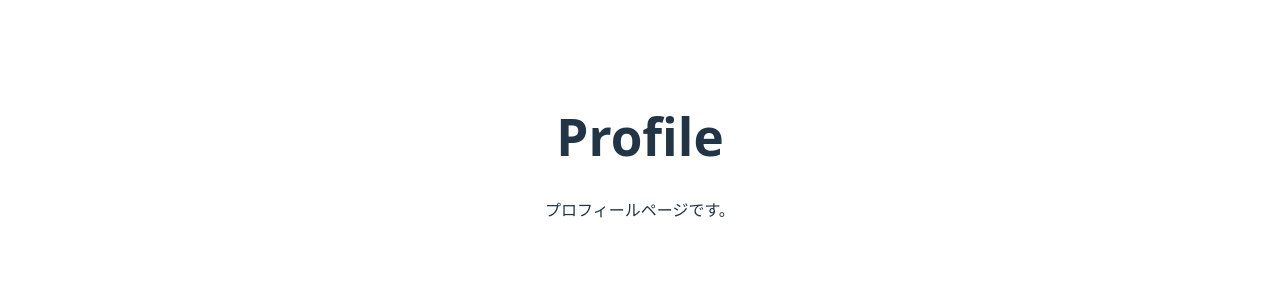
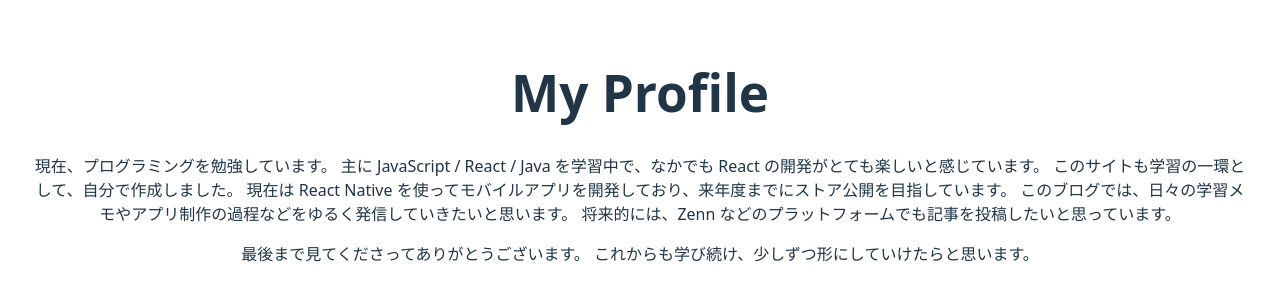
Before and after one commit to morikouuu/my-page, a React (Vite) app: page /profile in a window 1280 px wide. Shown: the part 244-544 px from the top of the page. Built offline with nearby package versions, Linux system fonts and the light colour scheme.

Commit message:
add:navvar-component

```diff
--- a/package.json
+++ b/package.json
@@ -10,8 +10,9 @@
 		"preview": "vite preview"
 	},
 	"dependencies": {
-		"front-matter": "^4.0.2",
-		"marked": "^16.4.1",
+    "front-matter": "^4.0.2",
+    "react-markdown": "^9.0.3",
+    "remark-gfm": "^4.0.0",
 		"react": "^19.1.1",
 		"react-dom": "^19.1.1",
 		"react-router-dom": "^7.9.5"
--- /dev/null
+++ b/src/components/navbar/index.tsx
@@ -0,0 +1,25 @@
+import { Link } from "react-router-dom";
+
+const Navbar = () => {
+	return (
+		<nav>
+			<h2>my page</h2>
+			<ul>
+				<li>
+					<Link to="/blog">Blog</Link>
+				</li>
+				<li>
+					<Link to="/product">Product</Link>
+				</li>
+				<li>
+					<Link to="/profile">Profile</Link>
+				</li>
+				<li>
+					<Link to="/contact">Contact</Link>
+				</li>
+			</ul>
+		</nav>
+	);
+};
+
+export default Navbar;
--- a/src/pages/blog.tsx
+++ b/src/pages/blog.tsx
@@ -1,21 +1,15 @@
 import { Link } from "react-router-dom";
 import fm from "front-matter";
-import type { Post } from "../type";
-
-type BlogFrontMatter = {
-	title?: string;
-	date?: string;
-	description?: string;
-	thumbnail?: string;
-	eyecatch?: string;
-};
+import type { BlogFrontMatter } from "../type";
 
 // ブログ投稿の型定義
 // frontmatterから取得する情報の構造を定義
-
+type BlogPost = {
+	slug: string;
+	attributes: BlogFrontMatter;
+};
 const Blog = () => {
-	// Viteのimport.meta.globを使用して、postsディレクトリ内のすべての.mdファイルを読み込む
-	// as: "raw" を指定すると、各Markdownファイルの内容が文字列として取得できる
+	// "../posts/*.md"と文字列で取得して、postsに格納
 	const posts = import.meta.glob("../posts/*.md", {
 		eager: true,
 		query: "?raw",
@@ -23,31 +17,13 @@ const Blog = () => {
 	}) as Record<string, string>;
 
 	// 読み込んだファイルをBlogPost型の配列に変換
-	const postList: Post[] = Object.entries(posts).map(([path, content]) => {
-		// ファイルパスからslugを抽出
-		// 例: "../posts/post1.md" → "post1"
+	const postList: BlogPost[] = Object.entries(posts).map(([path, content]) => {
 		const slug = path.split("/").pop()?.replace(".md", "") || "";
-
-		// front-matterを使用してfrontmatter（YAML形式のメタデータ）を解析
-		// file.defaultにはマークダウンファイルの全体（frontmatter + 本文）が含まれる
-		const markdown = content.toString();
-		const { attributes } = fm<BlogFrontMatter>(markdown);
-		const {
-			title = "",
-			date = "",
-			description = "",
-			thumbnail,
-			eyecatch,
-		} = attributes;
-
+		const { attributes } = fm<BlogFrontMatter>(content);
 		// frontmatterのデータとslugを組み合わせてBlogPostオブジェクトを作成
 		return {
 			slug,
-			title,
-			date,
-			description,
-			// thumbnailがなければeyecatch（旧形式）を試す、どちらもなければ空文字
-			thumbnail: thumbnail || eyecatch || "",
+			attributes,
 		};
 	});
 
@@ -61,7 +37,7 @@ const Blog = () => {
 						<Link to={`/blog/${post.slug}`}>
 							{/* サムネイル画像がある場合のみ表示 */}
 							<div>
-								<h2>{post.title}</h2>
+								<h2>{post.attributes.title || "無題"}</h2>
 							</div>
 						</Link>
 					</li>
--- a/src/pages/blogdetail.tsx
+++ b/src/pages/blogdetail.tsx
@@ -1,6 +1,7 @@
 import { useParams, Link } from "react-router-dom";
 import fm from "front-matter";
-import { marked } from "marked";
+import ReactMarkdown from "react-markdown";
+import remarkGfm from "remark-gfm";
 
 type BlogFrontMatter = {
 	title?: string;
@@ -49,16 +50,6 @@ const BlogDetail = () => {
 	// body: frontmatterを除いたMarkdown本文
 	const markdown = content.toString();
 	const { attributes, body } = fm<BlogFrontMatter>(markdown);
-	const {
-		title = "",
-		date = "",
-		description = "",
-		thumbnail,
-		eyecatch,
-	} = attributes;
-
-	// markedライブラリでMarkdownをHTMLに変換
-	const htmlContent = marked(body);
 
 	return (
 		<div>
@@ -66,23 +57,24 @@ const BlogDetail = () => {
 			<Link to="/blog">← ブログ一覧に戻る</Link>
 
 			{/* サムネイル画像がある場合のみ表示 */}
-			{(thumbnail || eyecatch) && (
-				<img src={thumbnail || eyecatch} alt={title} />
+			{(attributes.thumbnail || attributes.eyecatch) && (
+				<img
+					src={attributes.thumbnail || attributes.eyecatch}
+					alt={attributes.title}
+				/>
 			)}
 
 			<article>
 				{/* frontmatterから取得したタイトルを表示 */}
-				<h1>{title || "無題"}</h1>
+				<h1>{attributes.title || "無題"}</h1>
 				{/* 公開日を表示 */}
-				<p>{date}</p>
+				<p>{attributes.date}</p>
 
 				{/* descriptionがある場合のみ表示 */}
-				{description && <p>{description}</p>}
+				{attributes.description && <p>{attributes.description}</p>}
 
-				{/* MarkdownをHTMLに変換した内容を表示 */}
-				{/* dangerouslySetInnerHTMLは、文字列のHTMLを直接DOMに挿入するReactの機能 */}
-				{/* markedで変換したHTMLを安全に表示するために使用 */}
-				<div dangerouslySetInnerHTML={{ __html: htmlContent }} />
+				{/* ReactMarkdownでMarkdownを安全に描画 */}
+				<ReactMarkdown remarkPlugins={[remarkGfm]}>{body}</ReactMarkdown>
 			</article>
 		</div>
 	);
--- a/src/pages/home.tsx
+++ b/src/pages/home.tsx
@@ -1,5 +1,5 @@
 import { Link } from "react-router-dom";
-
+import Navbar from "../components/navbar";
 const Home = () => {
 	const bubbles = [
 		{ id: 1, label: "Blog", link: "/blog", image: "/images/blog.png" },
@@ -17,23 +17,7 @@ const Home = () => {
 	];
 	return (
 		<div>
-			<nav>
-				<h2>my page</h2>
-				<ul>
-					<li>
-						<Link to="/">Blog</Link>
-					</li>
-					<li>
-						<Link to="/product">Product</Link>
-					</li>
-					<li>
-						<Link to="/profile">Profile</Link>
-					</li>
-					<li>
-						<Link to="/contact">Contact</Link>
-					</li>
-				</ul>
-			</nav>
+			<Navbar />
 
 			<div className="bubble-area">
 				<div className="bubbles">
--- a/src/pages/profile.tsx
+++ b/src/pages/profile.tsx
@@ -1,8 +1,20 @@
 const Profile = () => {
 	return (
 		<div>
-			<h1>Profile</h1>
-			<p>プロフィールページです。</p>
+			<h1>My Profile</h1>
+			<p>
+				現在、プログラミングを勉強しています。 主に JavaScript / React / Java
+				を学習中で、なかでも React の開発がとても楽しいと感じています。
+				このサイトも学習の一環として、自分で作成しました。 現在は React Native
+				を使ってモバイルアプリを開発しており、来年度までにストア公開を目指しています。
+				このブログでは、日々の学習メモやアプリ制作の過程などをゆるく発信していきたいと思います。
+				将来的には、Zenn
+				などのプラットフォームでも記事を投稿したいと思っています。
+			</p>
+			<p>
+				最後まで見てくださってありがとうございます。
+				これからも学び続け、少しずつ形にしていけたらと思います。
+			</p>
 		</div>
 	);
 };
```
Also changed, not shown: src/type.ts (+8 -0 lines), src/components/navbar/style.css (added), 1 other file (tests, documents, lock files or other folders).
